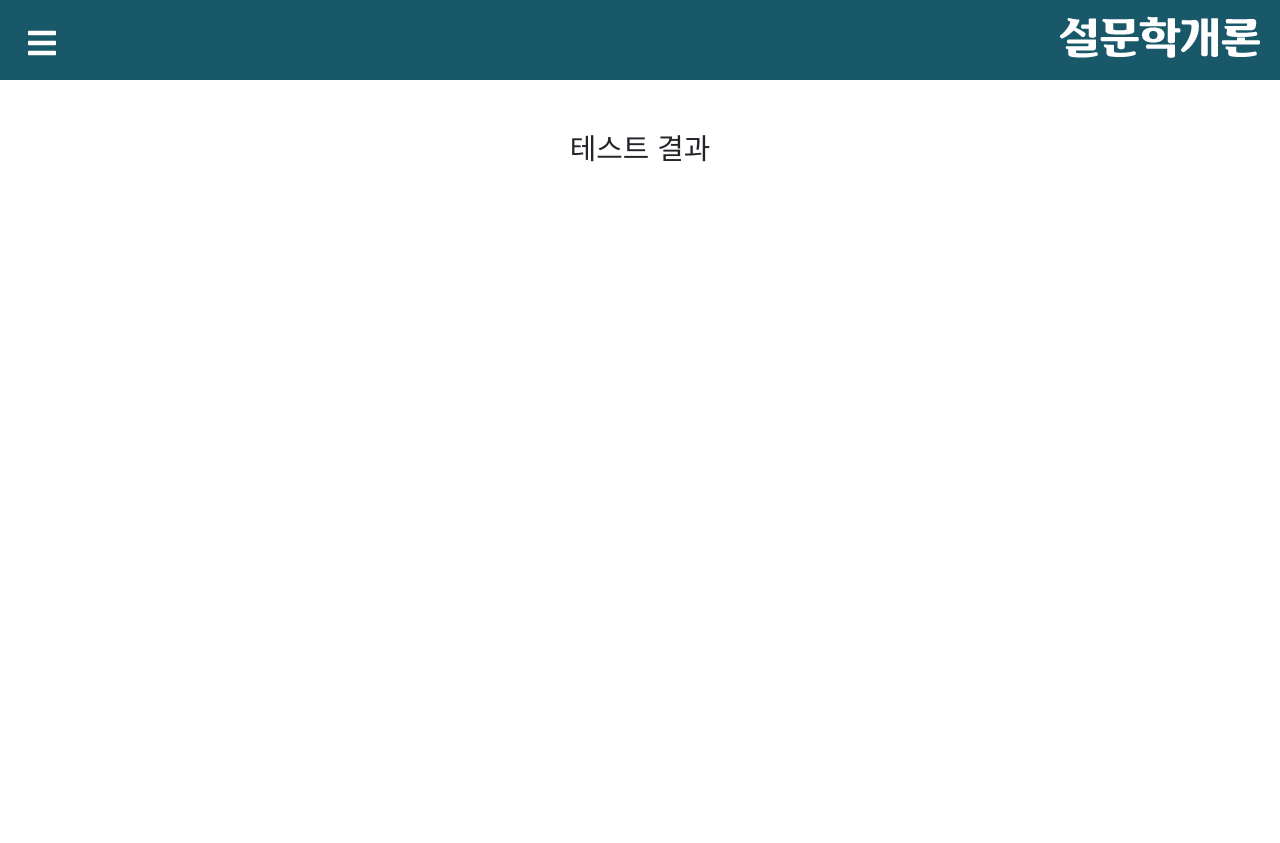
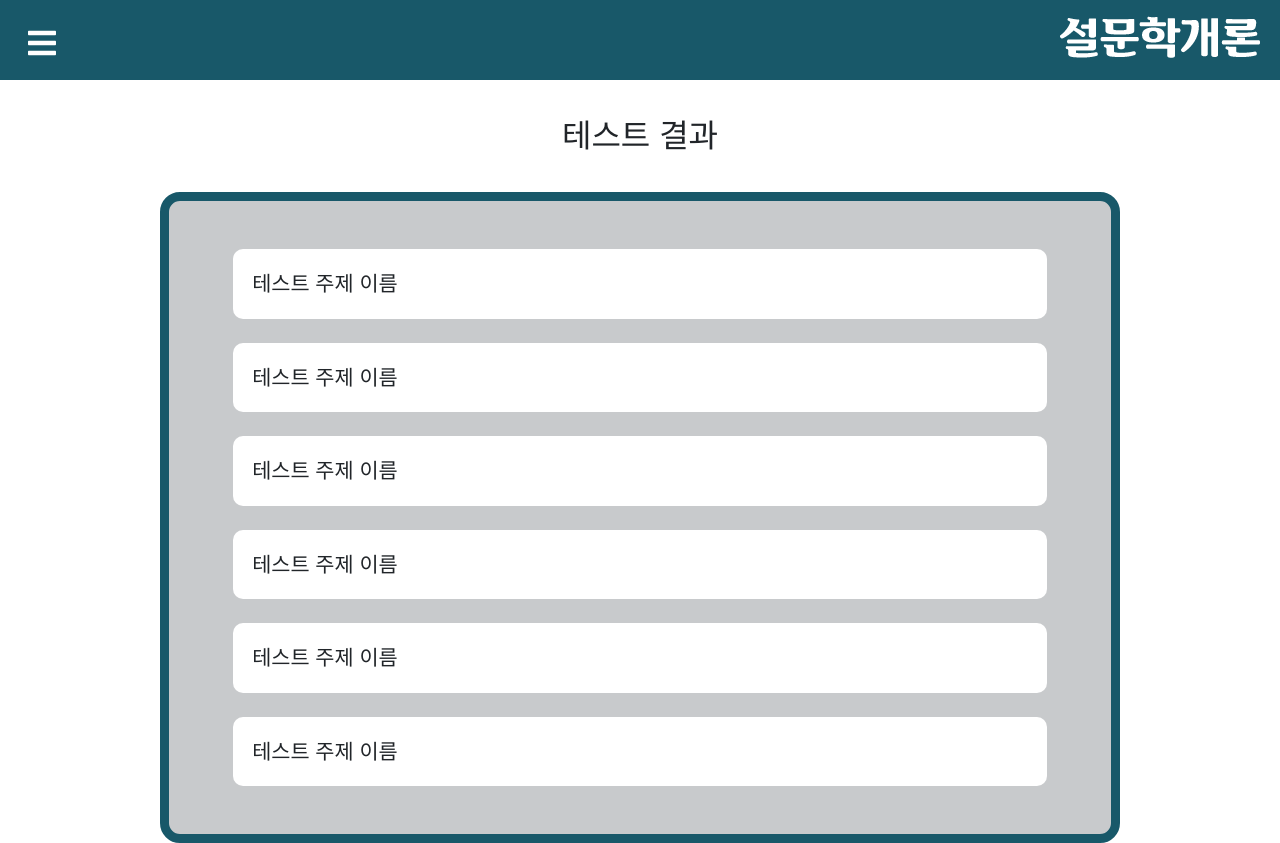
Before and after one commit to ParkJaeyeon0308/ServeyTheory, a React (Create React App) app in the folder serveytheory/: page /collect in a window 1280 px wide. Before the commit the page ends 800 px from the top, so only its background shows below. Built offline with nearby package versions, Linux system fonts and the light colour scheme; a web font is replaced by a local one.

Commit message:
테스트 결과 테이블 구현 중

```diff
--- a/serveytheory/src/pages/Collect/collect.css
+++ b/serveytheory/src/pages/Collect/collect.css
@@ -1,3 +1,7 @@
+* {
+    list-style: none;
+}
+
 .container {
     height: 100%;
     display: flex;
@@ -11,6 +15,34 @@
 
 .test_result {
     text-align: center;
-    font-size: 1.8em;
+    font-size: 2em;
+    margin-top: 2rem;
+}
+
+.container .box {
+    width: 60rem;
+    height: auto;
+    margin-top: 1rem;
+    background-color: rgb(200, 202, 204);
+    border-radius: 20px 20px 20px 20px;
+    border: 0.6rem solid rgb(24, 88, 105);
+
+    text-align: left;
+}
+
+.container .box ul {
+    font-size: 1.3em;
     margin-top: 3rem;
+    margin-bottom: 3rem;
 }
+
+.container .box li {
+    margin-top: 1.5rem;
+    margin-bottom: 1.5rem;
+    margin-left: 4rem;
+    margin-right: 4rem;
+
+    padding: 1.2rem;
+    background-color: rgb(255, 255, 255);
+    border-radius: 10px 10px 10px 10px;
+}
--- a/serveytheory/src/pages/Collect/collect.js
+++ b/serveytheory/src/pages/Collect/collect.js
@@ -2,10 +2,24 @@ import React from "react";
 import "./collect.css";
 
 function collect() {
+    const text = {
+        result: "테스트 주제 이름"
+    };
     return (
         <div className="collect">
             <div className="test_result">테스트 결과</div>
-            <div className="container"></div>
+            <div className="container">
+                <div className="box">
+                    <ul>
+                        <li>{text.result}</li>
+                        <li>{text.result}</li>
+                        <li>{text.result}</li>
+                        <li>{text.result}</li>
+                        <li>{text.result}</li>
+                        <li>{text.result}</li>
+                    </ul>
+                </div>
+            </div>
         </div>
     );
 }
```
